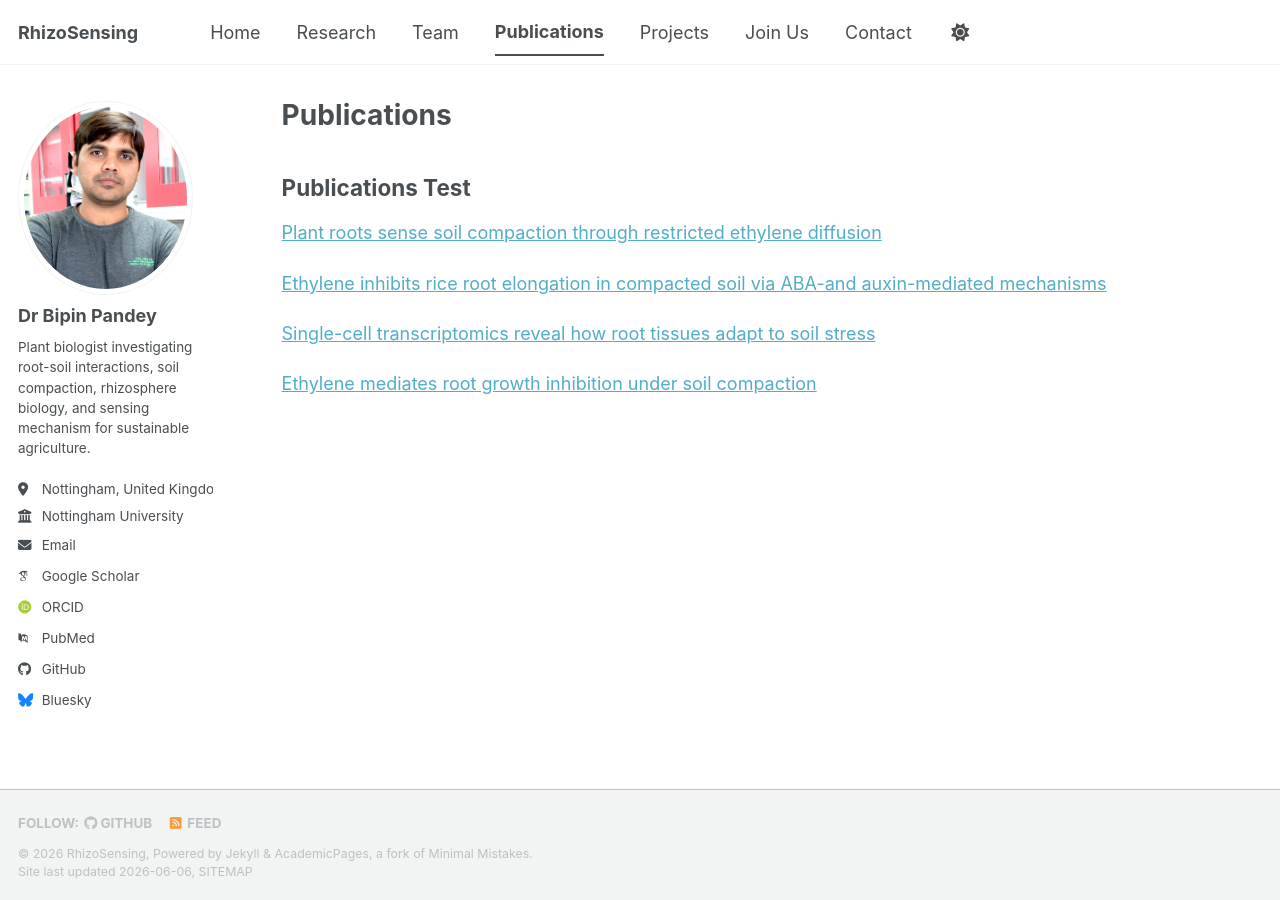
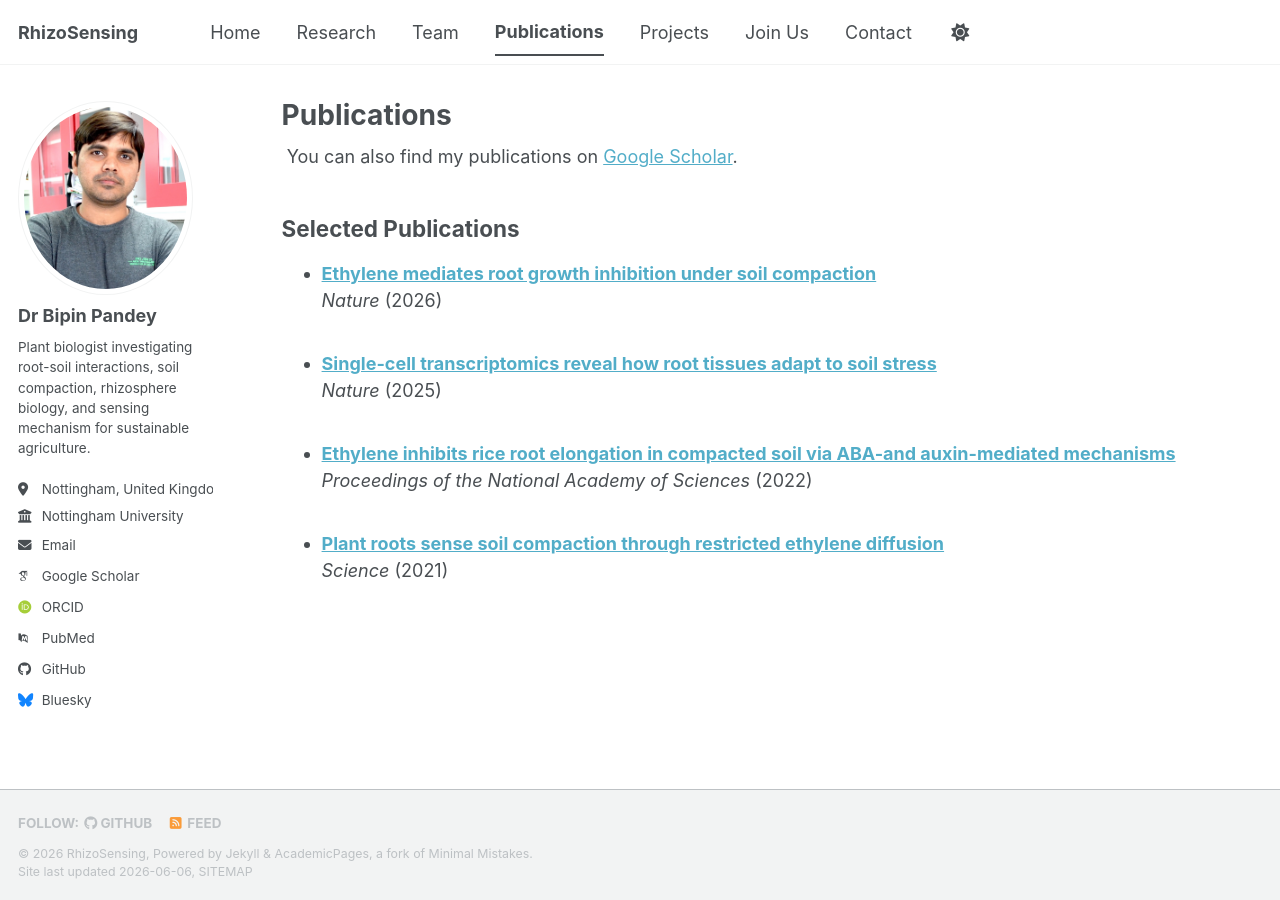
Before and after one commit to bipinkbiotech/rhizosensing.github.io, a Jekyll site: the page built from _pages/publications.html, in a window 1280 px wide. Built offline with Jekyll 4.4.1, drawn with Linux system fonts in a browser that asks for light colours; some web fonts are replaced; a script bundle is joined from its source files by our own code; library files that are not in the unit come from our copies.

Commit message:
Update publications.html

```diff
--- a/_pages/publications.html
+++ b/_pages/publications.html
@@ -5,10 +5,22 @@ permalink: /publications/
 author_profile: true
 ---
 
-<h2>Publications Test</h2>
+{% if site.author.googlescholar %}
+<div class="wordwrap">
+You can also find my publications on
+<a href="{{site.author.googlescholar}}">Google Scholar</a>.
+</div>
+{% endif %}
 
-{% for post in site.publications %}
-  <p>
-    <a href="{{ post.url }}">{{ post.title }}</a>
-  </p>
+<h2>Selected Publications</h2>
+
+<ul>
+{% assign pubs = site.publications | sort: 'date' | reverse %}
+{% for post in pubs %}
+  <li>
+    <a href="{{ post.url }}"><strong>{{ post.title }}</strong></a><br>
+    <em>{{ post.venue }}</em> ({{ post.date | date: "%Y" }})
+  </li>
+  <br>
 {% endfor %}
+</ul>
```
